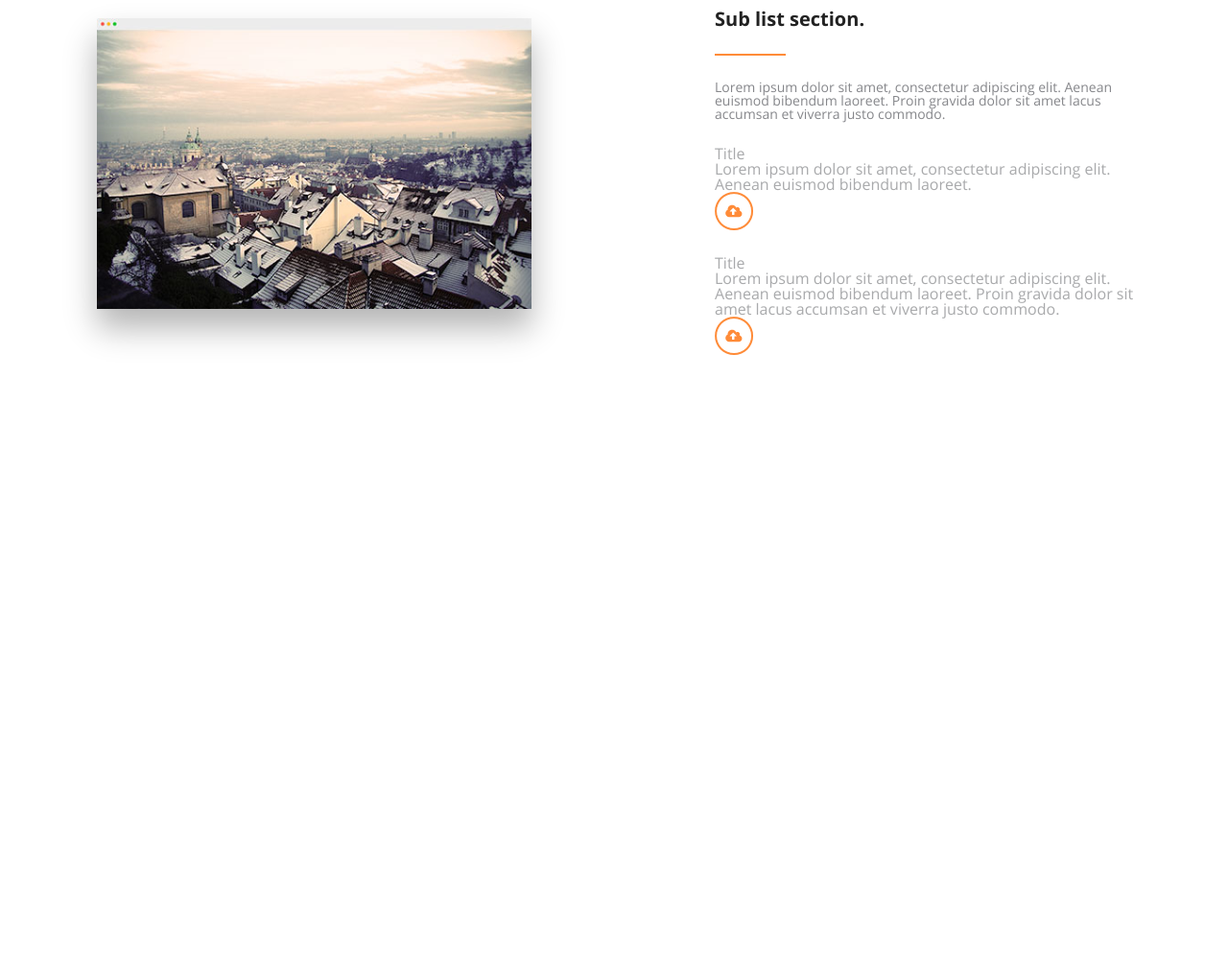
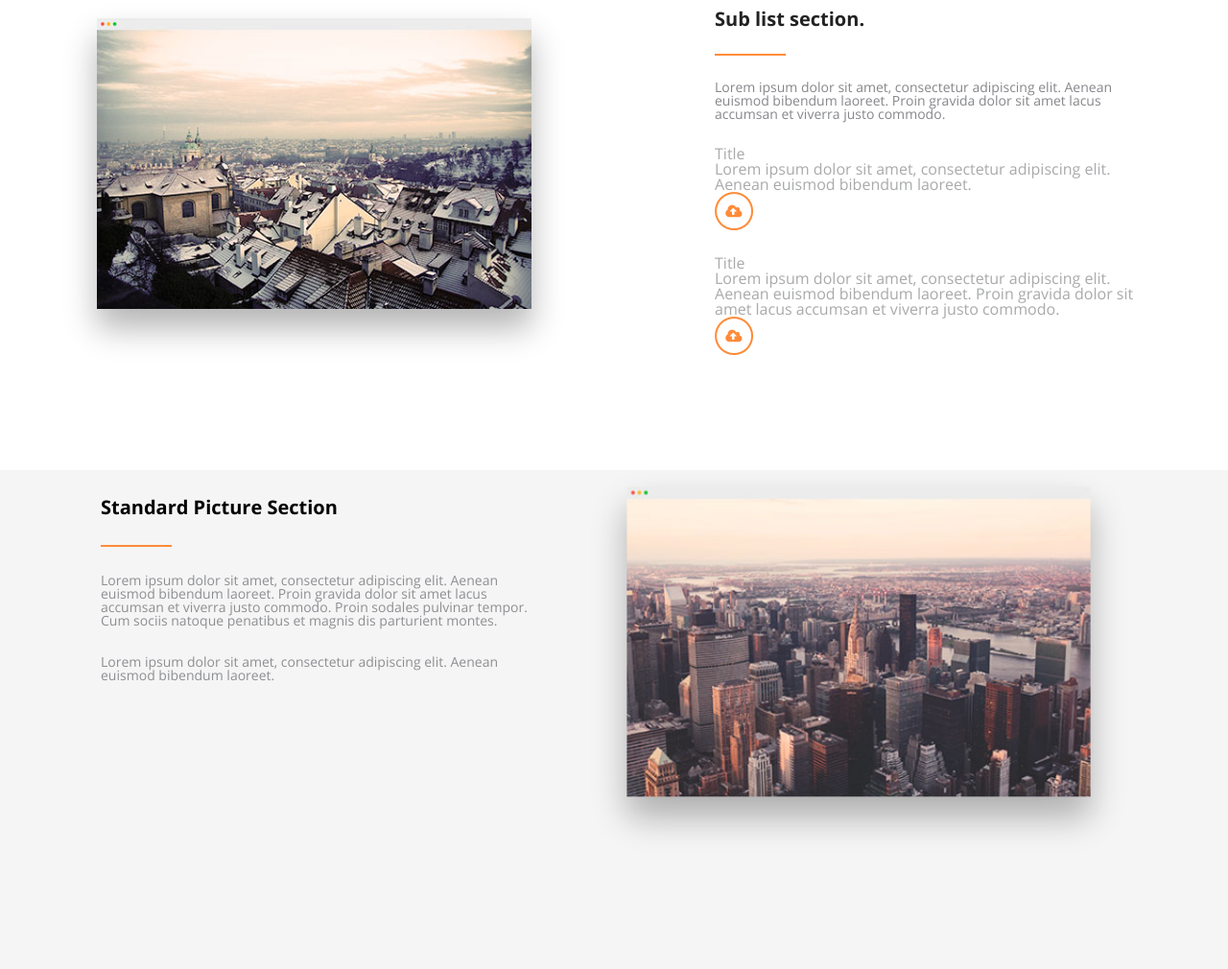
Before and after one commit to vicyarmots/axit, a plain HTML site: page index.html in a window 1280 px wide. Shown: the part 1540-2550 px from the top of the page at 96% size. Before the commit the page ends 2030 px from the top, so only its background shows below. Drawn offline with Linux system fonts and the light colour scheme.

Commit message:
add standart-picture-section__page

```diff
--- a/css/main.css
+++ b/css/main.css
@@ -354,6 +354,53 @@
   color: #a9aaac;
 }
 
+.standart-picture-section__main {
+  display: flex;
+  width: auto;
+  height: 520px;
+  justify-content: center;
+  background: #f5f5f5;
+}
+
+.standart-picture-section__page {
+  display: flex;
+  width: 1070px;
+  height: 400px;
+
+  justify-content: space-between;
+
+}
+
+.standart-picture-section__desc {
+  display: flex;
+  justify-content: space-evenly;
+
+  width: 460px;
+  flex-direction: column;
+  height: 250px;
+
+}
+
+.standart-picture-section__heading {
+  font-size: 20px;
+  color: black;
+  font-family: "OpenSans-Bold";
+  text-transform: capitalize;
+}
+
+.standart-picture-section__divider {
+  width: 74px;
+  border-bottom: 2px solid #ff8b38;
+}
+
+.standart-picture-section__info {
+  font-family: "OpenSans";
+  font-size: 14px;
+  color: #8e8f93;
+}
+
+
+
 @media screen and (max-width: 768px) {
 }
 
--- a/index.html
+++ b/index.html
@@ -125,6 +125,29 @@
             </div>
           </div>
         </main>
+        <main class="standart-picture-section__main">
+          <div class="standart-picture-section__page">
+            <div class="standart-picture-section__desc">
+              <span class="standart-picture-section__heading"
+                >standard picture section</span>
+
+              <div class="standart-picture-section__divider"></div>
+              <span class="standart-picture-section__info"
+                >Lorem ipsum dolor sit amet, consectetur adipiscing elit. Aenean
+                euismod bibendum laoreet. Proin gravida dolor sit amet lacus
+                accumsan et viverra justo commodo. Proin sodales pulvinar
+                tempor. Cum sociis natoque penatibus et magnis dis parturient
+                montes.
+              </span>
+              <span class="standart-picture-section__info"
+                >Lorem ipsum dolor sit amet, consectetur adipiscing elit. Aenean
+                euismod bibendum laoreet.</span>
+
+
+            </div>
+            <img src="./images/img-standart-picture-section.png">
+          </div>
+        </main>
       </div>
     </div>
   </body>
```
Also changed, not shown: images/img-standart-picture-section.png (added).
